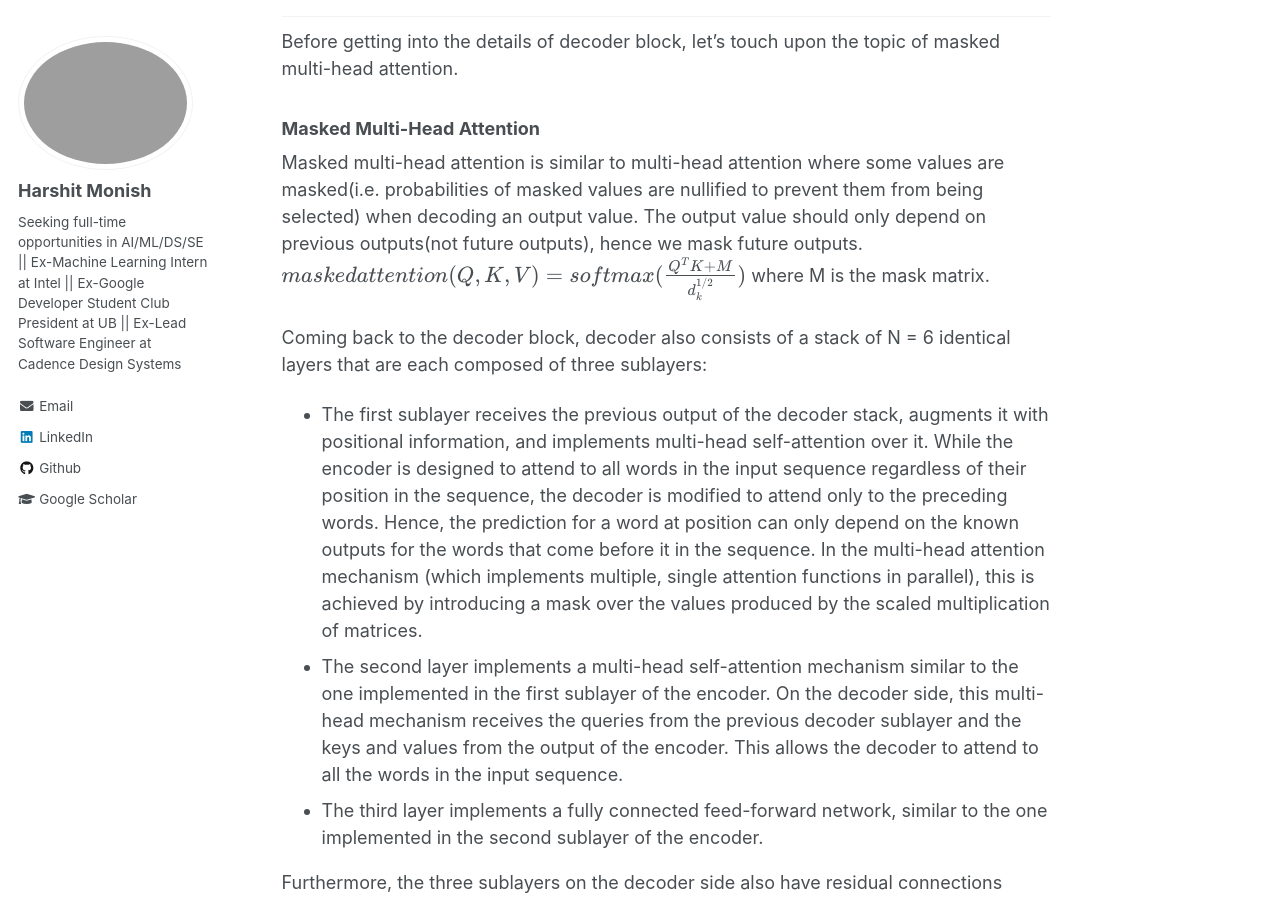
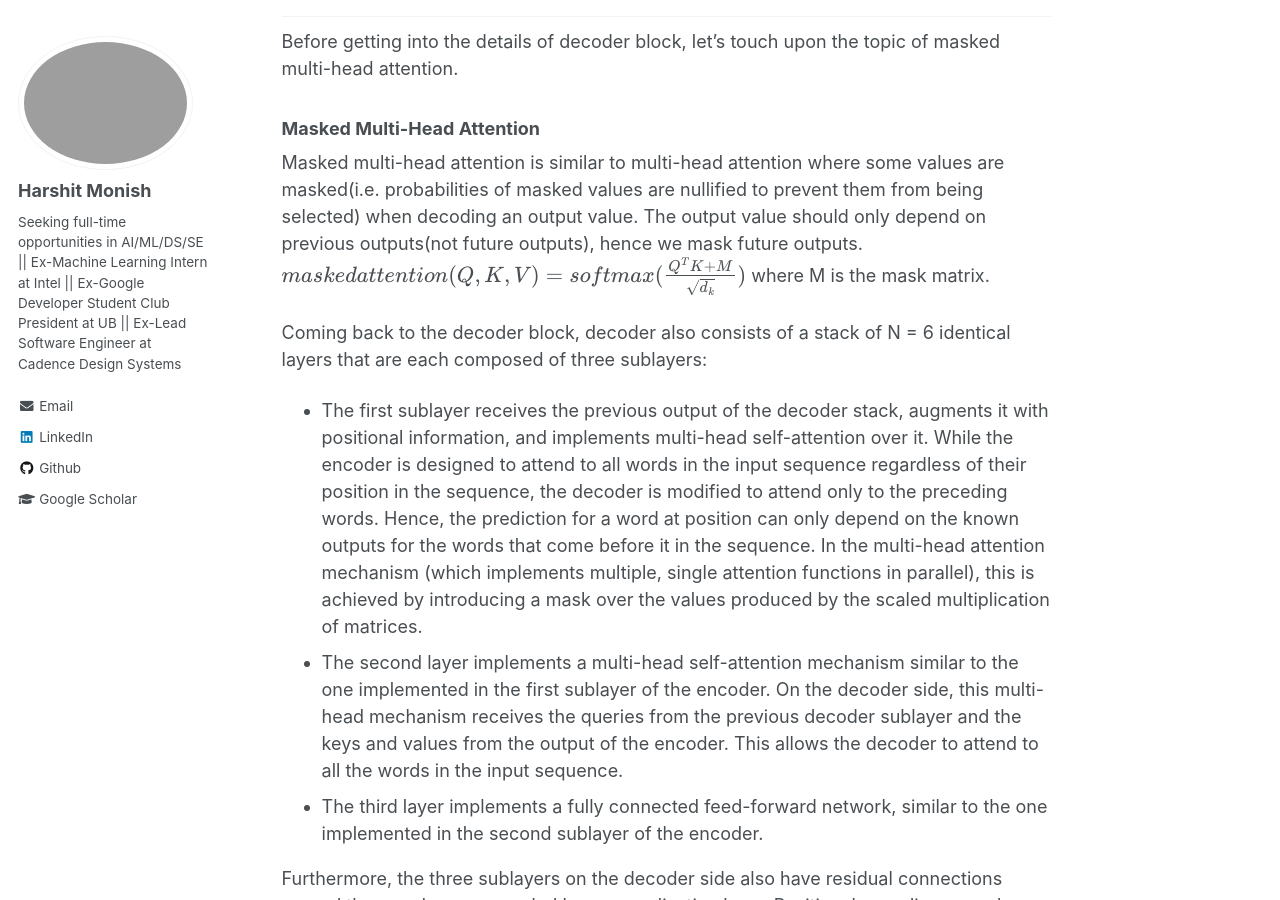
Before and after one commit to harshitmonish/harshitmonish.github.io, a Jekyll site: the page built from _posts/2022-10-01-blog-post-3.md, in a window 1280 px wide and 900 px high, scrolled down 6283 px. Built offline with Jekyll 4.4.1, drawn with Linux system fonts in a browser that asks for light colours; formulas are drawn with MathJax 3.

Commit message:
adding content

```diff
--- a/_posts/2022-10-01-blog-post-3.md
+++ b/_posts/2022-10-01-blog-post-3.md
@@ -61,7 +61,7 @@ Before getting into the details of decoder block, let's touch upon the topic of
 
 ### Masked Multi-Head Attention ###
 Masked multi-head attention is similar to multi-head attention where some values are masked(i.e. probabilities of masked values are nullified to prevent them from being selected) when decoding an output value. The output value should only depend on previous outputs(not future outputs), hence we mask future outputs.
-$masked attention(Q, K, V) = softmax(\frac{Q^{T}K + M}{d_{k}^{1/2}})$ where M is the mask matrix.
+$masked attention(Q, K, V) = softmax(\frac{Q^{T}K + M}{\sqrt{d_{k}}})$ where M is the mask matrix.
 
 Coming back to the decoder block, decoder also consists of a stack of N = 6 identical layers that are each composed of three sublayers:
 * The first sublayer receives the previous output of the decoder stack, augments it with positional information, and implements multi-head self-attention over it. While the encoder is designed to attend to all words in the input sequence regardless of their position in the sequence, the decoder is modified to attend only to the preceding words. Hence, the prediction for a word at position can only depend on the known outputs for the words that come before it in the sequence. In the multi-head attention mechanism (which implements multiple, single attention functions in parallel), this is achieved by introducing a mask over the values produced by the scaled multiplication of matrices.
```
